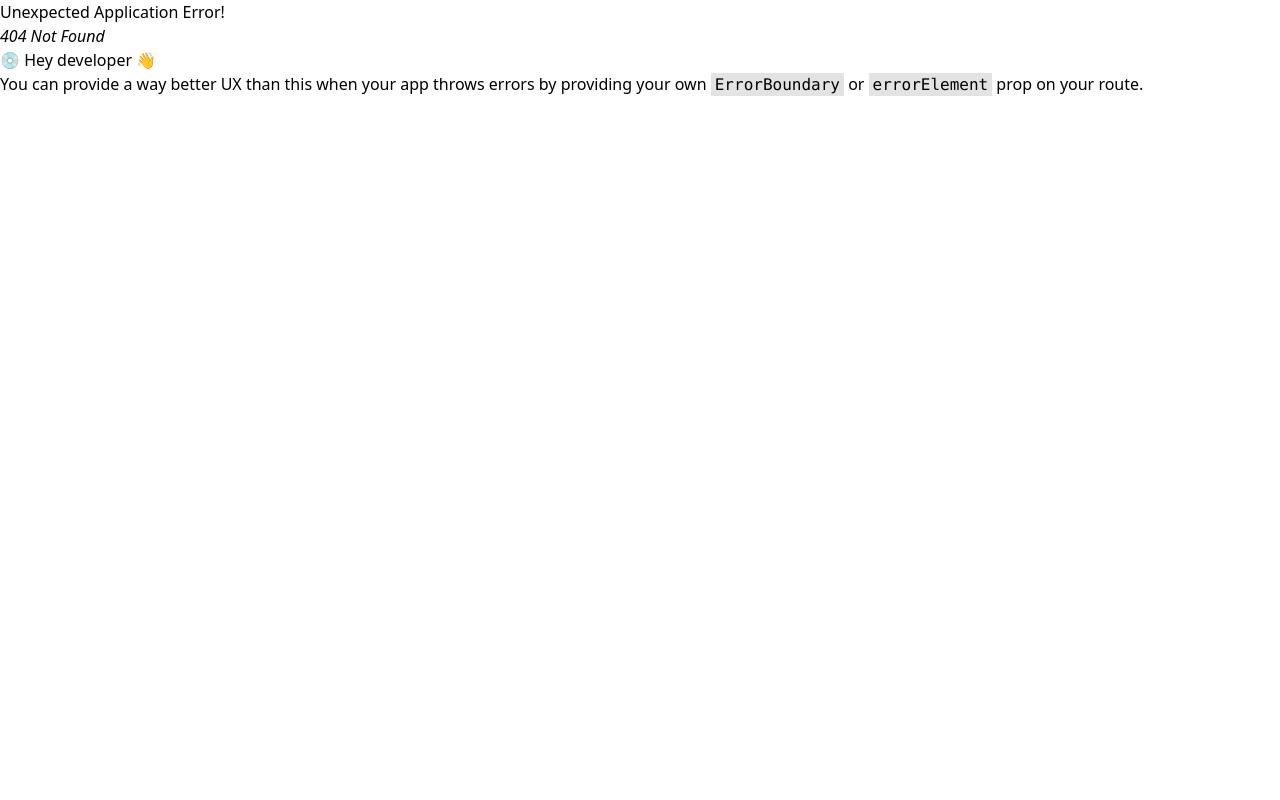
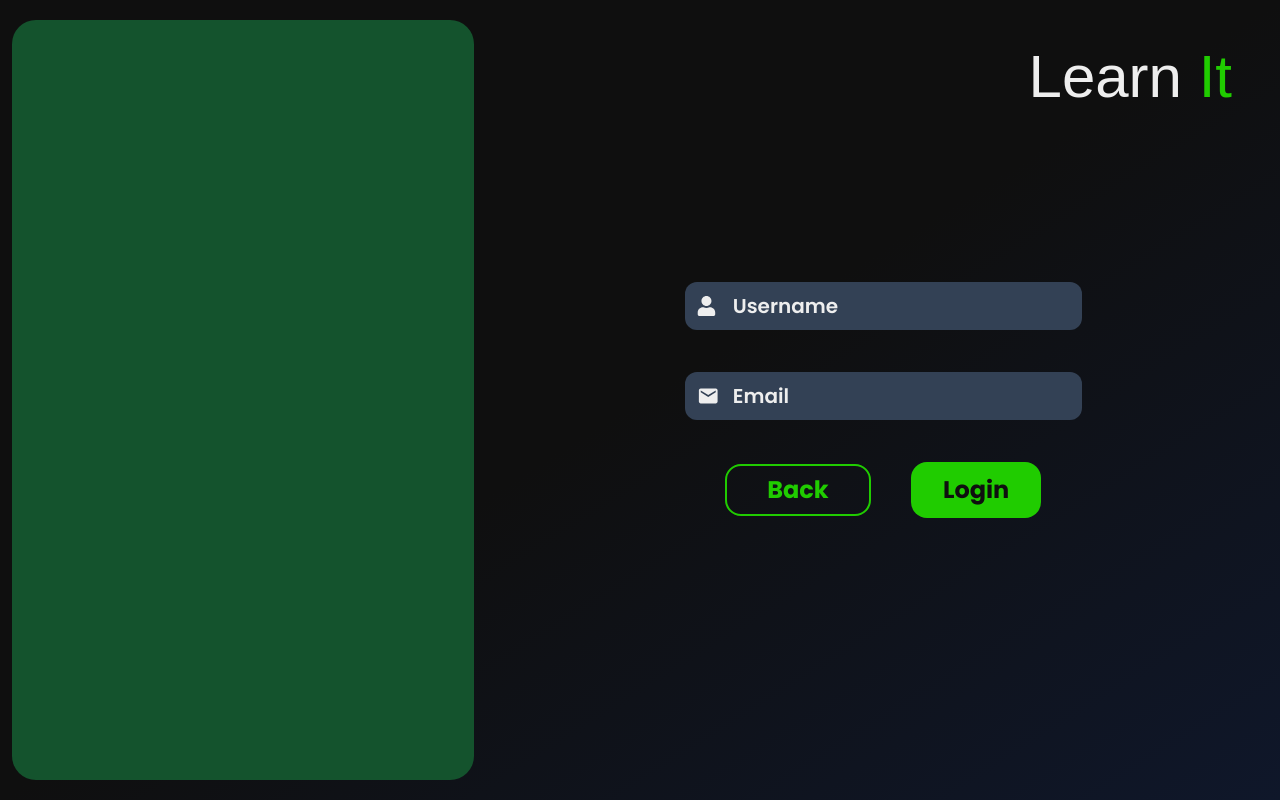
Before and after one commit to LeventeNagyWorks/LearnIt, a React (Vite) app in the folder learnit-app/: page /login in a window 1280 px wide. Before the commit this address had no page. Built offline with nearby package versions, Linux system fonts and the light colour scheme; a web font is replaced by a local one.

Commit message:
Added login route, updated Result component, and modified StudySetDetailPage with new UI elements and layout changes.

```diff
--- a/learnit-app/src/App.jsx
+++ b/learnit-app/src/App.jsx
@@ -8,10 +8,12 @@ import StudySetDetailPage from './routes/StudySetDetailPage';
 import LoadingScreen from './components/LoadingScreen';
 import { isLoading, isStudyLoading } from './signals';
 import LearnStudySet from './routes/LearnStudySet';
+import Login from './components/loginAndRegistration/Login';
 
 const routeDefinitions = createRoutesFromElements(
   <Route>
     <Route path="/" element={<HeroSection />}/>
+    <Route path="/login" element={<Login />}/>
     <Route path="/study-sets" element={<StudySetsPage />}/>
     <Route path="/study-sets/:itemName" element={<StudySetDetailPage />}/>
     <Route path="/study-sets/:itemName/learning" element={<LearnStudySet />}/>
--- /dev/null
+++ b/learnit-app/src/components/StudySets/StudySetsDetail/KnowItButton.jsx
@@ -0,0 +1,21 @@
+/* eslint-disable no-unused-vars */
+import React, { useState } from 'react'
+
+import { FiCheck } from "react-icons/fi";
+
+const KnowItButton = () => {
+
+    const [isHovered, setIsHovered] = useState(false);
+
+  return (
+    <div className={`w-14 h-14 flex justify-center items-center rounded-[12px] cursor-pointer duration-500 ${isHovered ? 'bg-green-600' : ''}`}
+        onClick={true}
+        onMouseEnter={() => setIsHovered(true)}
+        onMouseLeave={() => setIsHovered(false)}
+    >
+        <FiCheck className={`w-14 h-14 duration-500 ${isHovered ? 'text-white' : 'text-green-500'}`}/>
+    </div>
+  )
+}
+
+export default KnowItButton
--- a/learnit-app/src/components/StudySets/StudySetsDetail/LearnStudySet/Result.jsx
+++ b/learnit-app/src/components/StudySets/StudySetsDetail/LearnStudySet/Result.jsx
@@ -5,7 +5,7 @@ import React from 'react'
 import PrimaryButton from '../../../PrimaryButton'
 import BackButton from '../../../BackButton'
 
-const Result = ({ score, itemName }) => {
+const Result = ({ score, itemName, }) => {
 
     const refreshPage = () => {
         window.location.reload();
--- /dev/null
+++ b/learnit-app/src/components/loginAndRegistration/Email.jsx
@@ -0,0 +1,30 @@
+// eslint-disable-next-line no-unused-vars
+import React, { useState } from 'react'
+import { MdEmail } from "react-icons/md";
+
+const Email = () => {
+
+    const [isEmailFocused, setIsEmailFocused] = useState(false);
+    const [isEmailEmpty, setIsEmailEmpty] = useState(true);
+
+  return (
+    <div className='w-full h-12 bg-slate-700 rounded-xl flex justify-start items-center px-3 relative'>
+        <h2 className={`absolute font-semibold lg:text-xl duration-500 select-none
+            ${isEmailFocused ? ' text-accent_green_dark' : ' text-cstm_white'}
+            ${isEmailFocused || !isEmailEmpty ? 'left-2 -top-8 ' : 'left-12 top-[10px]'}
+        `}>
+            Email
+        </h2>
+        <MdEmail className={`w-6 h-6 duration-500 ${isEmailFocused ? 'text-accent_green_dark' : 'text-cstm_white'}`}/>
+        <input
+            type="email"
+            onFocus={() => setIsEmailFocused(true)}
+            onBlur={() => setIsEmailFocused(false)}
+            onChange={(e) => setIsEmailEmpty(e.target.value.length === 0)}
+            className={`w-full h-12 outline-none bg-transparent lg:text-xl rounded-xl px-3 caret-accent_green_dark ${isEmailFocused ? 'text-accent_green_dark selection:text-cstm_bg_dark' : 'text-cstm_white'}`}
+        />
+    </div>
+  )
+}
+
+export default Email
--- /dev/null
+++ b/learnit-app/src/components/loginAndRegistration/Login.jsx
@@ -0,0 +1,52 @@
+/* eslint-disable no-unused-vars */
+import React, { useState } from 'react'
+import { FaUser } from "react-icons/fa";
+import PrimaryButton from '../PrimaryButton';
+import BackButton from '../BackButton';
+import Email from './Email';
+
+const Login = () => {
+
+    const [isUsernameFocused, setIsUsernameFocused] = useState(false);
+    const [isUsernameEmpty, setIsUsernameEmpty] = useState(true);
+
+  return (
+    <div className='w-full h-screen flex bg-gradient-to-br from-cstm_bg_dark from-50% to-slate-900 font-poppins selection:bg-accent_green_dark'>
+      <div className='w-[38%] h-full flex items-center justify-center'>
+        <div className='w-[95%] h-[95%] bg-green-900 rounded-3xl'></div>
+      </div>
+      <div className='w-[62%] h-full flex flex-col items-center justify-center'>
+        <h1 className="absolute top-8 right-12 text-cstm_white lg:text-[60px] md:text-[50px] select-none font-poetsen">
+          Learn <span className="text-accent_green_dark">It</span>
+        </h1>
+        <div className='w-[50%] h-[40%] flex flex-col justify-evenly items-center '>
+            <div className='w-full h-12 bg-slate-700 rounded-xl flex justify-start items-center px-3 relative'>
+                <h2 className={`absolute font-semibold lg:text-xl duration-500 select-none
+                    ${isUsernameFocused ? ' text-accent_green_dark' : ' text-cstm_white'}
+                    ${isUsernameFocused || !isUsernameEmpty ? 'left-2 -top-8 ' : 'left-12 top-[10px]'}
+                `}>
+                    Username
+                </h2>
+                <FaUser className={`w-5 h-5 duration-500 ${isUsernameFocused ? 'text-accent_green_dark' : 'text-cstm_white'}`}/>
+                <input
+                    type="text"
+                    onFocus={() => setIsUsernameFocused(true)}
+                    onBlur={() => setIsUsernameFocused(false)}
+                    onChange={(e) => setIsUsernameEmpty(e.target.value.length === 0)}
+                    className={`w-full h-12 outline-none bg-transparent lg:text-xl rounded-xl px-3 caret-accent_green_dark ${isUsernameFocused ? 'text-accent_green_dark selection:text-cstm_bg_dark' : 'text-cstm_white'}`}
+                />
+            </div>
+
+            <Email />
+
+            <div className='w-full flex items-center justify-evenly'>
+                <BackButton to={'/'}/>
+                <PrimaryButton text={'Login'}/>
+            </div>
+        </div>
+      </div>
+    </div>
+  )
+}
+
+export default Login
--- a/learnit-app/src/routes/StudySetDetailPage.jsx
+++ b/learnit-app/src/routes/StudySetDetailPage.jsx
@@ -1,3 +1,4 @@
+/* eslint-disable react/no-unescaped-entities */
 /* eslint-disable no-unused-vars */
 import React, { useEffect, useRef, useState } from 'react'
 import { useNavigate, useParams } from 'react-router-dom'
@@ -16,6 +17,7 @@ import { useSignals } from '@preact/signals-react/runtime';
 import CustomizeButton from '../components/StudySets/CustomizeButton';
 import PrimaryButton from '../components/PrimaryButton';
 import LoadingScreen from '../components/LoadingScreen';
+import KnowItButton from '../components/StudySets/StudySetsDetail/KnowItButton';
 
 const StudySetDetailPage = () => {
 
@@ -134,10 +136,30 @@ const StudySetDetailPage = () => {
       </svg>
 
       <section className={`w-screen h-screen min-h-screen flex flex-col items-center z-10 pb-8 duration-1000`}>
-        <div className='w-full flex justify-center items-center py-8 px-5'>
-          <BackButton onClick={handleClick} className={'fixed left-6'}/>
-          <h1 className='text-6xl font-semibold'>{studySet.name}</h1>
-          <PrimaryButton to={`/study-sets/${itemName}/learning`} text='LEARN IT' className={'fixed right-9'}/>
+        <div className='w-full flex flex-col justify-center items-center gap-10 py-8 px-5 '>
+          <div className='flex justify-center items-center'>
+            <BackButton onClick={handleClick} className={'fixed left-6'}/>
+            <h1 className='text-6xl font-semibold'>{studySet.name}</h1>
+            <PrimaryButton to={`/study-sets/${itemName}/learning`} text='LEARN IT' className={'fixed right-9'}/>
+          </div>
+          <div className=''>
+            <div className={`w-full flex justify-between items-center gap-10 duration-700 bg-slate-500/40 backdrop-blur-md px-2 py-3 rounded-2xl`}>
+
+                  <div className='flex justify-between items-center gap-2'>
+                    <p className='text-cstm_white text-lg text-center font-semibold flex items-center justify-center select-none rounded-lg relative z-10 px-3'>Progress</p>
+                    <div className='w-[300px] h-2 bg-white rounded-full'>
+                        {/* make the Progress bar here */}
+                    </div>
+                  </div>
+
+                  <div className='flex items-center gap-2'>
+
+                      <p className='text-cstm_white text-lg text-center font-semibold flex items-center justify-center select-none rounded-lg px-3 relative z-10'>0 learnt</p>
+                      <p className='text-cstm_white text-lg text-center font-semibold flex items-center justify-center select-none rounded-lg px-3 relative z-10'>0 still studying</p>
+                      <p className='text-cstm_white text-lg text-center font-semibold flex items-center justify-center select-none rounded-lg px-3 relative z-10'>0 didn't learnt yet</p>
+                  </div>
+            </div>
+          </div>
         </div>
 
         <Swiper
@@ -201,7 +223,7 @@ const StudySetDetailPage = () => {
                     });
                 }}
                 modules={[Pagination, Navigation, Keyboard, Mousewheel, EffectCoverflow, A11y]}
-                className="w-full md:h-full h-5/6 lg:pt-16 pt-4 pb-20 overflow-visible"
+                className="w-full md:h-full h-5/6 lg:pt-0 pt-4 pb-20 overflow-visible"
             >
               {questionsWithAnswers.map((item, index) => (
                 <SwiperSlide
@@ -216,7 +238,10 @@ const StudySetDetailPage = () => {
                     {flippedIndex !== index && (
                       <div className="flex flex-col justify-center items-start to-transparent w-full h-full rounded-[30px] lg:rounded-[50px] cursor-pointer">
 
-                        <div className='w-full h-28 flex justify-end items-center px-12'>
+                        <div className='w-full h-28 flex justify-between items-center px-12'>
+
+                          <KnowItButton />
+
                           <div className='flex items-center gap-4 text-[35px]'>
                             <p className=''> {item.index} </p>
                             <span className='w-[3px] h-[40px] bg-accent_green_dark'/>
```
